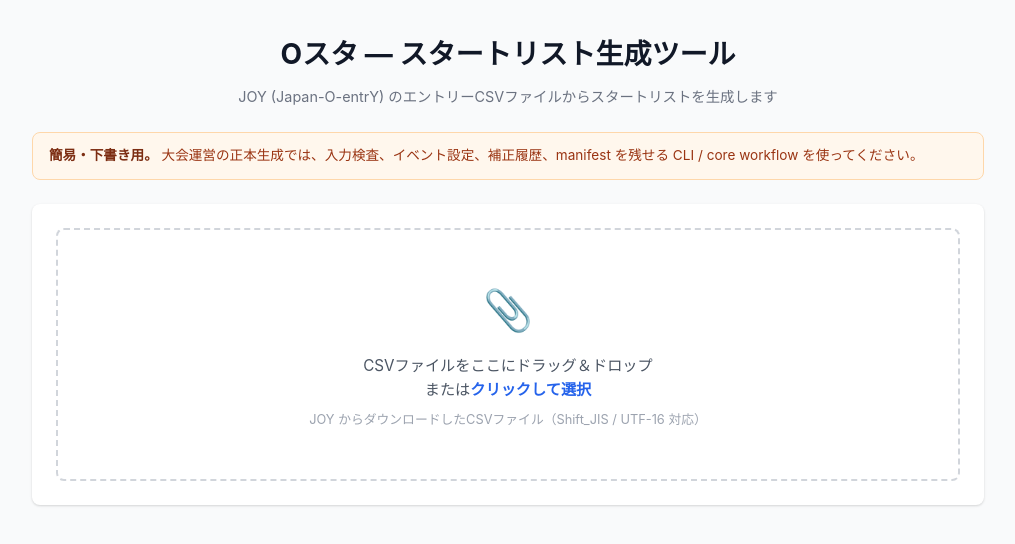
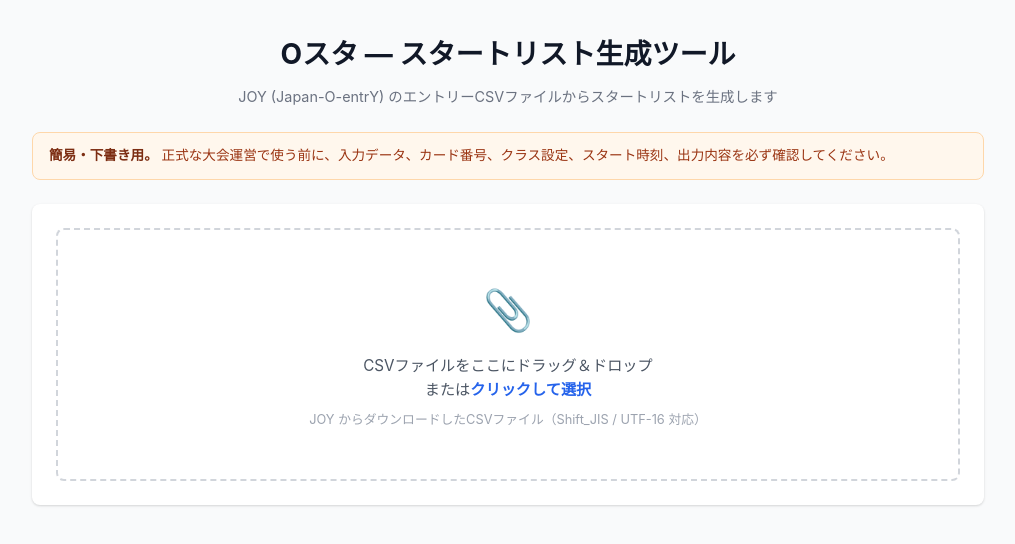
Before and after one commit to nao-works/orienteering-event-guide, a plain HTML site: page osta/index.html in a window 1280 px wide. Shown: the whole page, without its empty margins (132-1147 px from the left). Drawn offline with Linux system fonts and the light colour scheme.

Commit message:
Use non-engineer wording for Osta status

```diff
--- a/osta/index.html
+++ b/osta/index.html
@@ -984,7 +984,7 @@ body {
 
   <div class="status-note no-print">
     <strong>簡易・下書き用。</strong>
-    大会運営の正本生成では、入力検査、イベント設定、補正履歴、manifest を残せる CLI / core workflow を使ってください。
+    正式な大会運営で使う前に、入力データ、カード番号、クラス設定、スタート時刻、出力内容を必ず確認してください。
   </div>
 
   <!-- File Drop Zone -->
```
Also changed, not shown: 2 other files.
